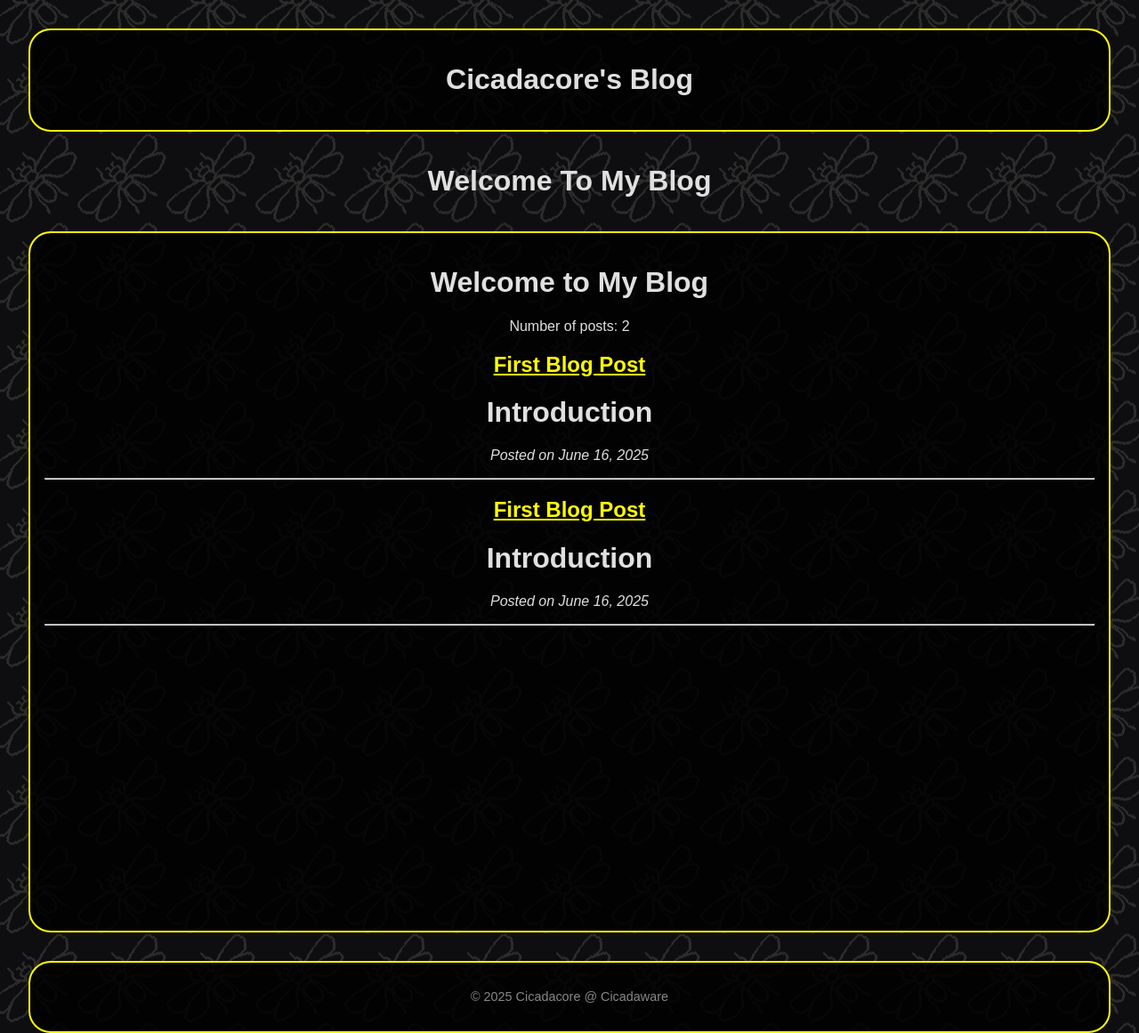
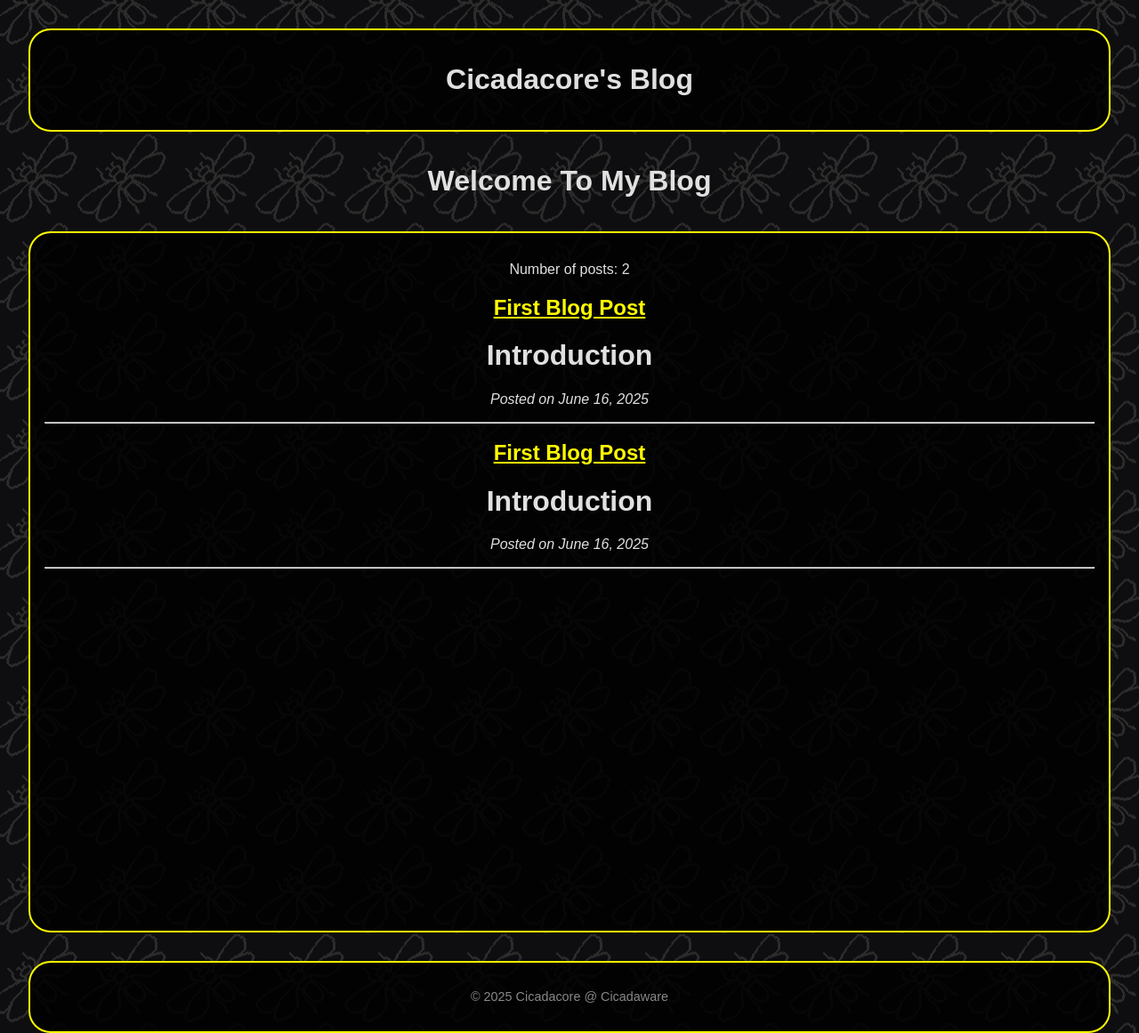
Before and after one commit to Cicadaware/cicadaware.github.io, a Jekyll site: the page built from index.md, in a window 1280 px wide. Shown: the whole page at 89% size. Built offline with Jekyll 4.4.1, drawn with Linux system fonts in a browser that asks for light colours.

Commit message:
changed format

```diff
--- a/index.md
+++ b/index.md
@@ -2,8 +2,6 @@
 layout: default
 title: Home
 ---
-
-# Welcome to My Blog
 
 <p>Number of posts: {{ site.posts | size }}</p>
 
```
